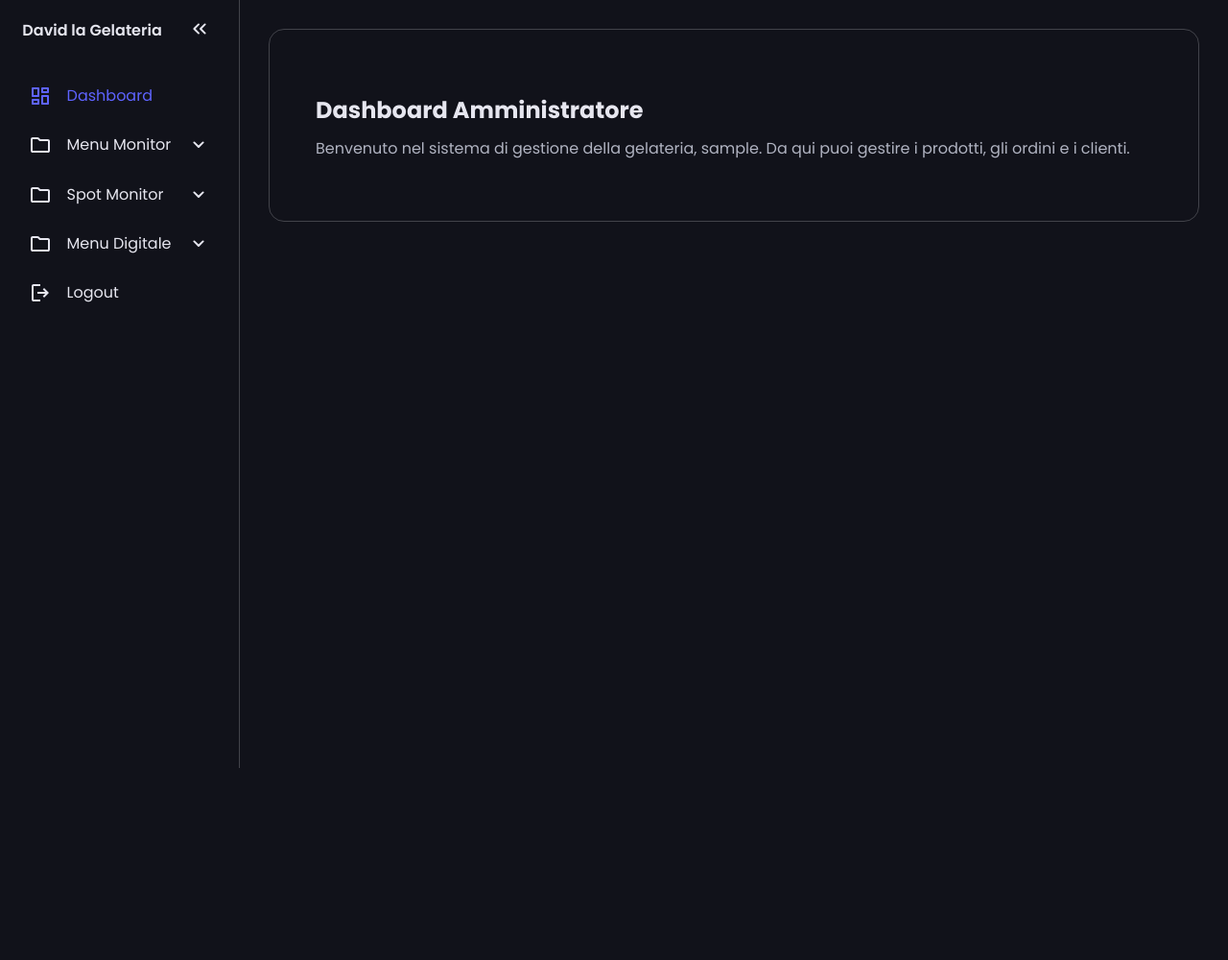
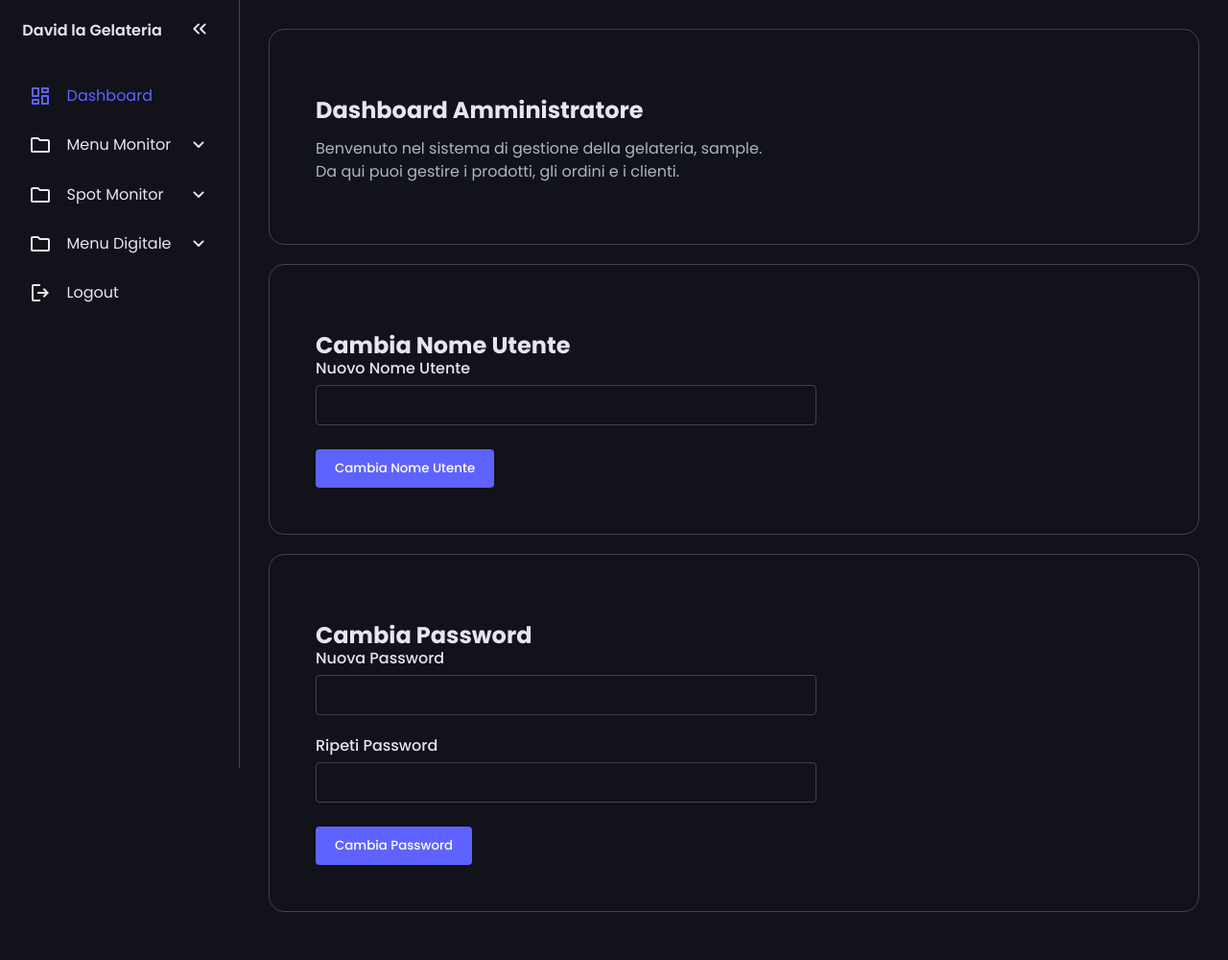
Before and after one commit to IacopoLibero/gestionale-gelateria, a PHP site: page /admin/dashboard.php in a window 1280 px wide. Shown: the whole page at 96% size. Before the commit the page ends 800 px from the top, so only its background shows below. Run offline with PHP 8.4, Linux system fonts and the light colour scheme; the visitor is signed in with stand-in values (Sample User, id 1).

Commit message:
add username and password change functionality with validation and feedback messages

```diff
--- a/admin/dashboard.php
+++ b/admin/dashboard.php
@@ -5,6 +5,23 @@ session_start();
 if (!isset($_SESSION['loggedin']) || $_SESSION['loggedin'] !== true) {
     header("Location: ../index.php");
     exit;
+}
+
+// Check for password or username change messages
+$passwordMessage = '';
+if (isset($_SESSION['password_message'])) {
+    $passwordMessage = $_SESSION['password_message'];
+    $messageClass = isset($_SESSION['message_class']) ? $_SESSION['message_class'] : 'success';
+    unset($_SESSION['password_message']);
+    unset($_SESSION['message_class']);
+}
+
+$usernameMessage = '';
+if (isset($_SESSION['username_message'])) {
+    $usernameMessage = $_SESSION['username_message'];
+    $usernameMessageClass = isset($_SESSION['username_message_class']) ? $_SESSION['username_message_class'] : 'success';
+    unset($_SESSION['username_message']);
+    unset($_SESSION['username_message_class']);
 }
 ?>
 
@@ -83,7 +100,49 @@ if (!isset($_SESSION['loggedin']) || $_SESSION['loggedin'] !== true) {
   <main>
     <div class="container">
       <h2>Dashboard Amministratore</h2>
-      <p>Benvenuto nel sistema di gestione della gelateria, <?php echo htmlspecialchars($_SESSION['username']); ?>. Da qui puoi gestire i prodotti, gli ordini e i clienti.</p>
+      <p>Benvenuto nel sistema di gestione della gelateria, <?php echo htmlspecialchars($_SESSION['username']); ?>. <br>Da qui puoi gestire i prodotti, gli ordini e i clienti.</p>
+    </div>
+
+    <div class="container">
+      <h2>Cambia Nome Utente</h2>
+      <?php if(!empty($usernameMessage)): ?>
+        <div class="alert alert-<?php echo $usernameMessageClass; ?>">
+          <?php echo $usernameMessage; ?>
+        </div>
+      <?php endif; ?>
+      <form action="./back-end/php/change_password.php" method="POST" class="password-form">
+        <input type="hidden" name="action" value="change_username">
+        <div class="form-group">
+          <label for="new_username">Nuovo Nome Utente</label>
+          <input type="text" id="new_username" name="new_username" required>
+        </div>
+        <div class="form-actions">
+          <button type="submit" class="btn-primary">Cambia Nome Utente</button>
+        </div>
+      </form>
+    </div>
+
+    <div class="container">
+      <h2>Cambia Password</h2>
+      <?php if(!empty($passwordMessage)): ?>
+        <div class="alert alert-<?php echo $messageClass; ?>">
+          <?php echo $passwordMessage; ?>
+        </div>
+      <?php endif; ?>
+      <form action="./back-end/php/change_password.php" method="POST" class="password-form">
+        <input type="hidden" name="action" value="change_password">
+        <div class="form-group">
+          <label for="new_password">Nuova Password</label>
+          <input type="password" id="new_password" name="new_password" required>
+        </div>
+        <div class="form-group">
+          <label for="confirm_password">Ripeti Password</label>
+          <input type="password" id="confirm_password" name="confirm_password" required>
+        </div>
+        <div class="form-actions">
+          <button type="submit" class="btn-primary">Cambia Password</button>
+        </div>
+      </form>
     </div>
   </main>
 
--- a/admin/front-end/css/dashboard.css
+++ b/admin/front-end/css/dashboard.css
@@ -172,6 +172,70 @@ main p {
     }
 }
 
+/* Password change form styles */
+.password-form {
+    max-width: 500px;
+}
+
+.form-group {
+    margin-bottom: 20px;
+}
+
+.form-group label {
+    display: block;
+    margin-bottom: 5px;
+    font-weight: 500;
+}
+
+.form-group input {
+    width: 100%;
+    padding: 10px;
+    border-radius: 4px;
+    border: 1px solid var(--line-clr);
+    background-color: var(--base-clr);
+    color: var(--text-clr);
+    font-family: inherit;
+}
+
+.form-actions {
+    margin-top: 25px;
+}
+
+.btn-primary {
+    background-color: var(--accent-clr);
+    color: white;
+    border: none;
+    padding: 10px 20px;
+    border-radius: 4px;
+    cursor: pointer;
+    font-family: inherit;
+    font-weight: 500;
+}
+
+.btn-primary:hover {
+    background-color: #4a4dcc;
+}
+
+/* Alert styles */
+.alert {
+    padding: 12px 15px;
+    margin-bottom: 20px;
+    border-radius: 4px;
+    font-size: 14px;
+}
+
+.alert-success {
+    background-color: rgba(39, 174, 96, 0.2);
+    color: #27ae60;
+    border: 1px solid rgba(39, 174, 96, 0.3);
+}
+
+.alert-error {
+    background-color: rgba(231, 76, 60, 0.2);
+    color: #e74c3c;
+    border: 1px solid rgba(231, 76, 60, 0.3);
+}
+
 @media(max-width: 800px) {
     /* Resetta la media query precedente con una più semplice */
     body {
```
Also changed, not shown: admin/back-end/php/change_password.php (added, +136 -0 lines).
